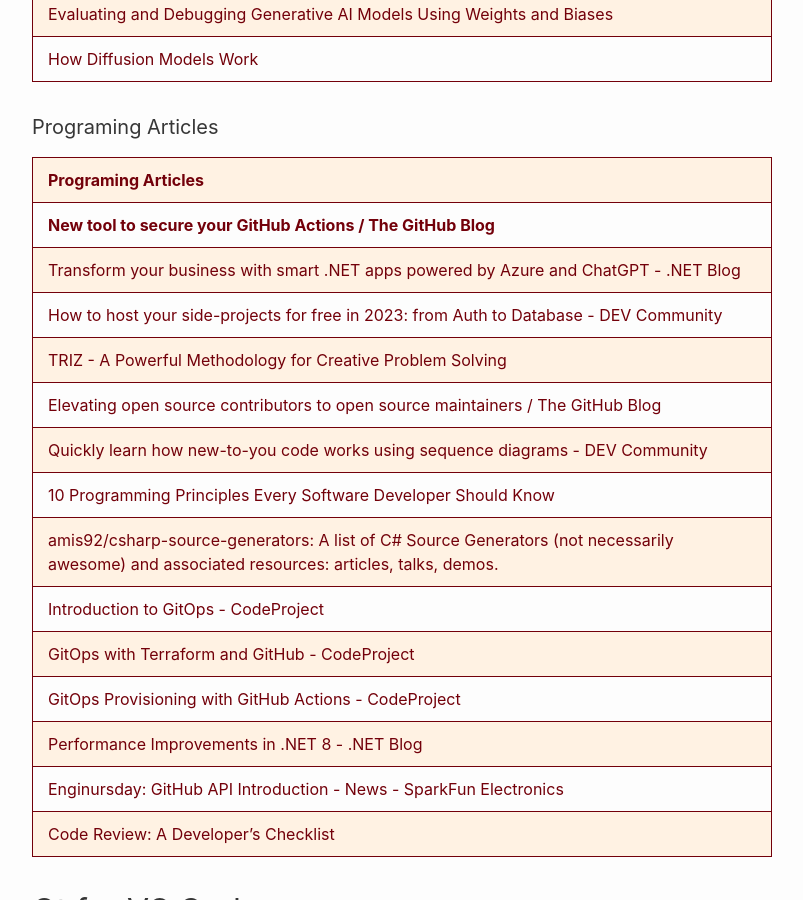
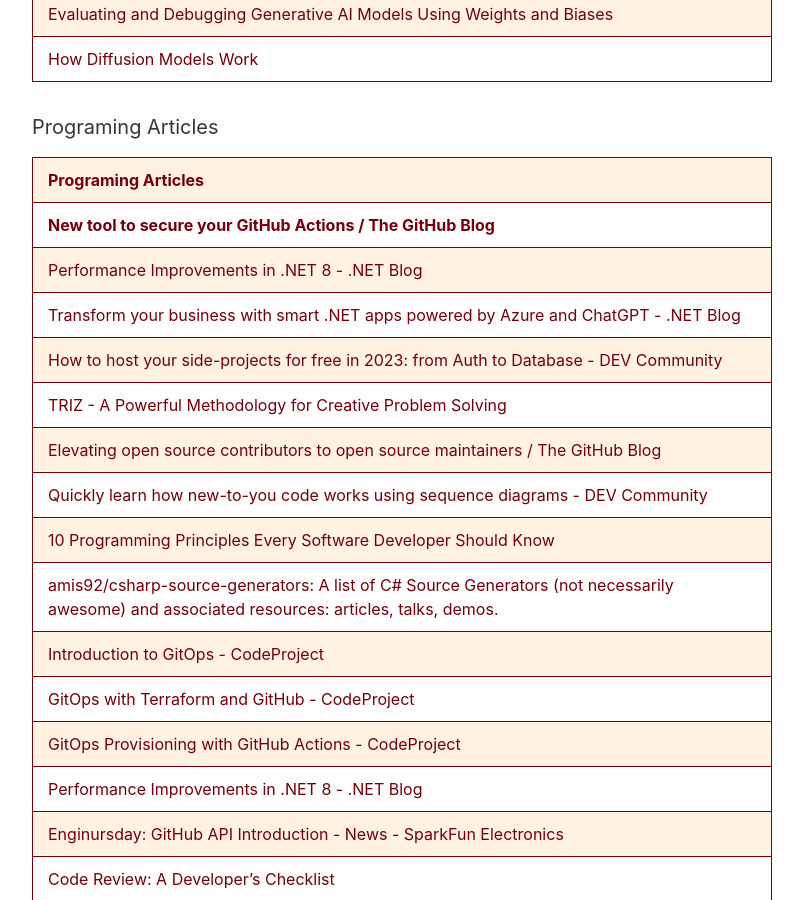
Before and after one commit to RalphHightower/RalphHightower, a Jekyll site: the page built from ProgrammingArticles.md, in a window 1280 px wide and 900 px high, scrolled down 3024 px. Shown: the whole window, without its empty margins (238-1041 px from the left). Built offline with Jekyll 4.4.1, drawn with Linux system fonts in a browser that asks for light colours; our own code applies the rules of GitHub Pages for plain Markdown files.

Commit message:
[docs](doc): ProgrammingArticles(extended description)
- ProgrammingArticles

```diff
--- a/ProgrammingArticles.md
+++ b/ProgrammingArticles.md
@@ -49,6 +49,7 @@
 | Programing Articles |
 |---|
 | **[New tool to secure your GitHub Actions / The GitHub Blog](https://github.blog/2023-06-26-new-tool-to-secure-your-github-actions/ )** |
+| [Performance Improvements in .NET 8 - .NET Blog](https://devblogs.microsoft.com/dotnet/performance-improvements-in-net-8/ ) |
 | [Transform your business with smart .NET apps powered by Azure and ChatGPT - .NET Blog](https://devblogs.microsoft.com/dotnet/transform-business-smart-dotnet-apps-azure-chatgpt/ ) |
 | [How to host your side-projects for free in 2023: from Auth to Database - DEV Community](https://livecycle.io/blogs/free-hosting-2023/ ) |
 | [TRIZ - A Powerful Methodology for Creative Problem Solving](https://www.mindtools.com/amtcc5f/triz ) |
```
